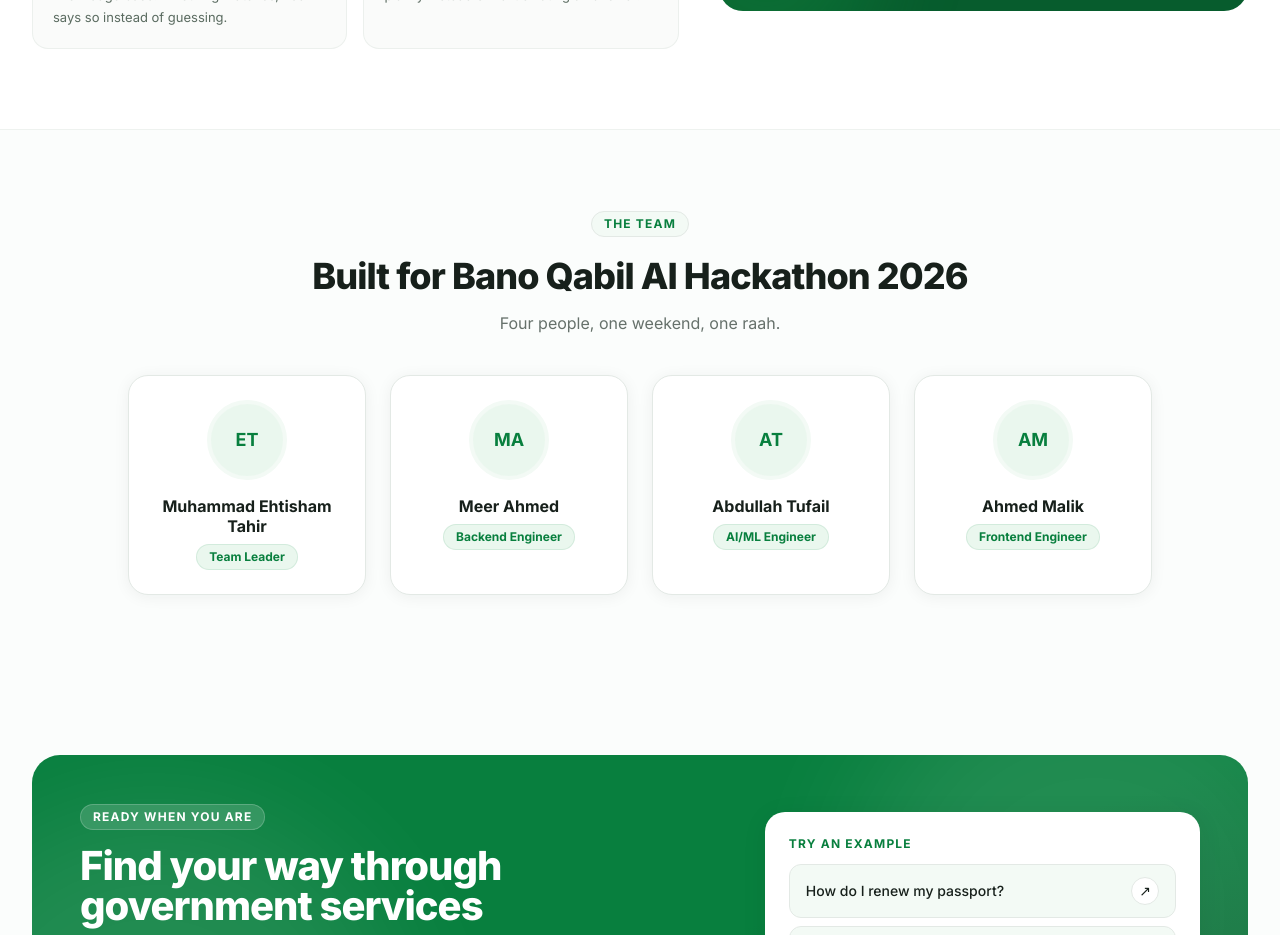
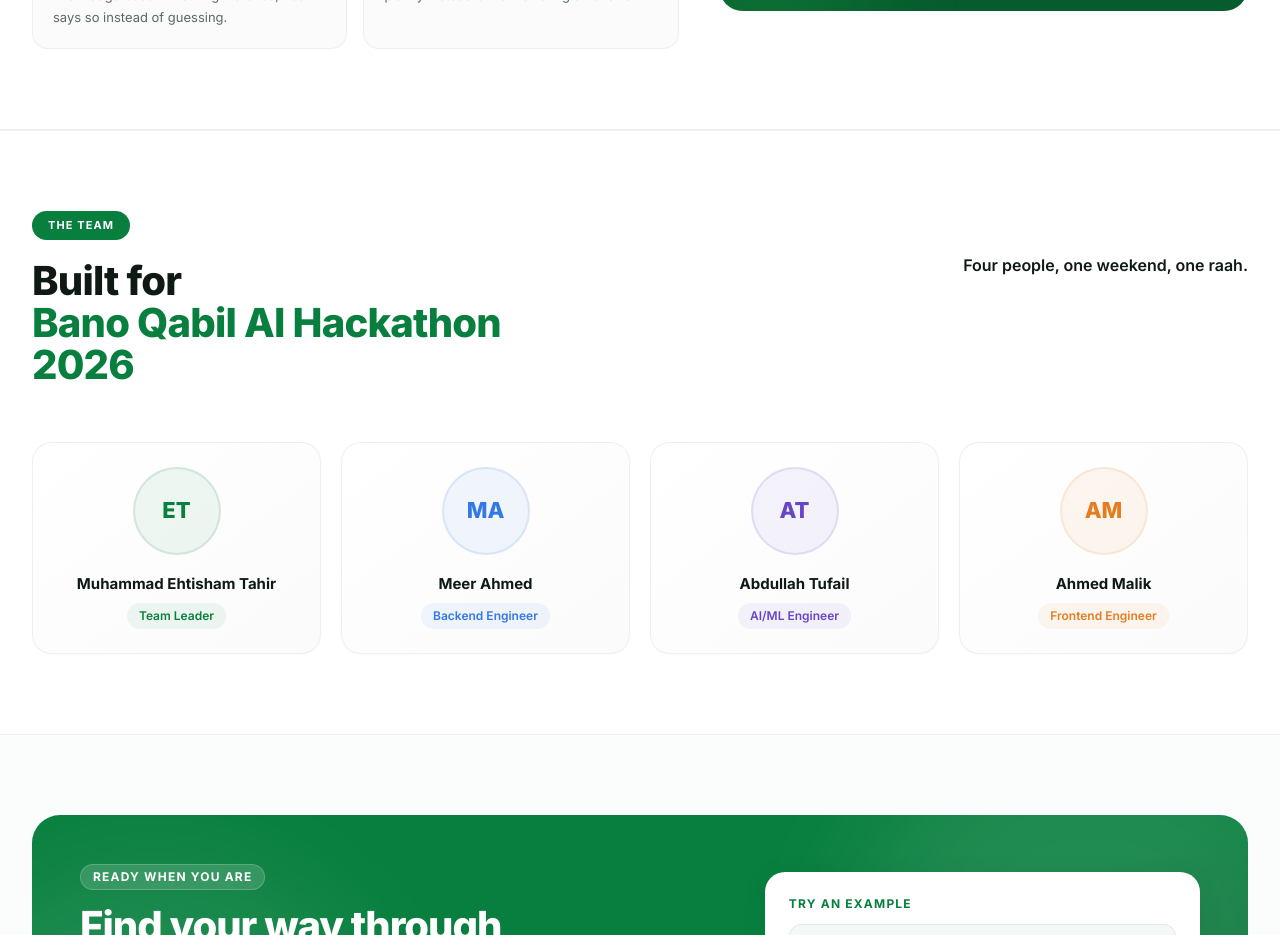
Before and after one commit to 1ehtishamtahir/RaahAI, a Next.js app in the folder frontend/: page / in a window 1280 px wide. Shown: the part 4400-5335 px from the top of the page. Built offline with nearby package versions, Linux system fonts and the light colour scheme; no server answers; a web font is replaced by a local one.

Commit message:
Redesign Team section: professional header, unique member colors, gradient cards

```diff
--- a/frontend/app/page.tsx
+++ b/frontend/app/page.tsx
@@ -412,28 +412,41 @@
       </section>
 
       {/* TEAM */}
-      <section id="team" className="max-w-[1280px] mx-auto px-4 sm:px-6 lg:px-8 py-16 lg:py-20">
-        <div className="text-center max-w-2xl mx-auto mb-10">
-          <div className="inline-flex bg-[#F3FAF5] border border-[#E3E9E5] rounded-full px-3 py-1 text-xs font-bold tracking-widest uppercase text-[#087F3E] mb-3">The Team</div>
-          <h2 className="text-[28px] lg:text-[36px] font-[800] tracking-tight text-[#17201B]">Built for Bano Qabil AI Hackathon 2026</h2>
-          <p className="text-[#66716B] mt-2">Four people, one weekend, one raah.</p>
-        </div>
+      <section id="team" className="bg-white border-y border-[#E3E9E5]/60">
+        <div className="max-w-[1280px] mx-auto px-4 sm:px-6 lg:px-8 py-16 lg:py-20">
+          <div className="flex flex-col lg:flex-row lg:items-start lg:justify-between gap-8 mb-14">
+            <div className="max-w-xl">
+              <div className="inline-flex items-center gap-2 bg-[#087F3E] rounded-full px-4 py-1.5 text-[11px] font-bold tracking-widest uppercase text-white mb-5">The Team</div>
+              <h2 className="text-[32px] lg:text-[40px] font-[800] tracking-[-0.02em] leading-[1.05] text-[#0F1A14]">
+                Built for<br />
+                <span className="text-[#087F3E]">Bano Qabil AI Hackathon 2026</span>
+              </h2>
+            </div>
+            <div className="lg:pt-10 max-w-md">
+              <p className="text-[#5A6B60] text-[16px] leading-[1.8]">
+                <span className="font-semibold text-[#0F1A14]">Four people, one weekend, one raah.</span>
+              </p>
+            </div>
+          </div>
 
-        <div className="grid sm:grid-cols-2 lg:grid-cols-4 gap-6 max-w-5xl mx-auto">
-          {[
-            { name: "Muhammad Ehtisham Tahir", role: "Team Leader", initials: "ET" },
-            { name: "Meer Ahmed", role: "Backend Engineer", initials: "MA" },
-            { name: "Abdullah Tufail", role: "AI/ML Engineer", initials: "AT" },
-            { name: "Ahmed Malik", role: "Frontend Engineer", initials: "AM" },
-          ].map((m) => (
-            <div key={m.name} className="bg-white rounded-[20px] border border-[#E3E9E5] p-6 text-center shadow-soft hover:shadow-card transition">
-              <div className="w-20 h-20 rounded-full bg-[#EAF7EE] border-4 border-[#F3FAF5] flex items-center justify-center mx-auto">
-                <span className="text-lg font-bold text-[#087F3E]">{m.initials}</span>
+          <div className="grid sm:grid-cols-2 lg:grid-cols-4 gap-5">
+            {[
+              { name: "Muhammad Ehtisham Tahir", role: "Team Leader", initials: "ET", color: "#087F3E" },
+              { name: "Meer Ahmed", role: "Backend Engineer", initials: "MA", color: "#3478E5" },
+              { name: "Abdullah Tufail", role: "AI/ML Engineer", initials: "AT", color: "#6844C7" },
+              { name: "Ahmed Malik", role: "Frontend Engineer", initials: "AM", color: "#E57D20" },
+            ].map((m) => (
+              <div key={m.name} className="group relative bg-gradient-to-br from-white to-[#FAFBFA] rounded-[20px] border border-[#E3E9E5]/60 p-6 text-center shadow-[0_1px_3px_rgba(0,0,0,0.02)] hover:shadow-[0_16px_48px_rgba(0,0,0,0.08)] hover:-translate-y-1 transition-all duration-400">
+                <div className="relative mx-auto w-[88px] h-[88px]">
+                  <div className="w-full h-full rounded-full flex items-center justify-center" style={{ background: `${m.color}10`, border: `2px solid ${m.color}20` }}>
+                    <span className="text-[22px] font-[800]" style={{ color: m.color }}>{m.initials}</span>
+                  </div>
+                </div>
+                <div className="font-bold text-[15px] text-[#0F1A14] mt-5 leading-tight">{m.name}</div>
+                <div className="inline-flex mt-2.5 text-[12px] font-semibold px-3 py-1 rounded-full" style={{ color: m.color, background: `${m.color}10` }}>{m.role}</div>
               </div>
-              <div className="font-bold text-[#17201B] mt-4 leading-tight">{m.name}</div>
-              <div className="inline-flex mt-2 bg-[#EAF7EE] border border-[#087F3E]/10 text-[#087F3E] text-xs font-bold px-3 py-1 rounded-full">{m.role}</div>
-            </div>
-          ))}
+            ))}
+          </div>
         </div>
       </section>
 
```
